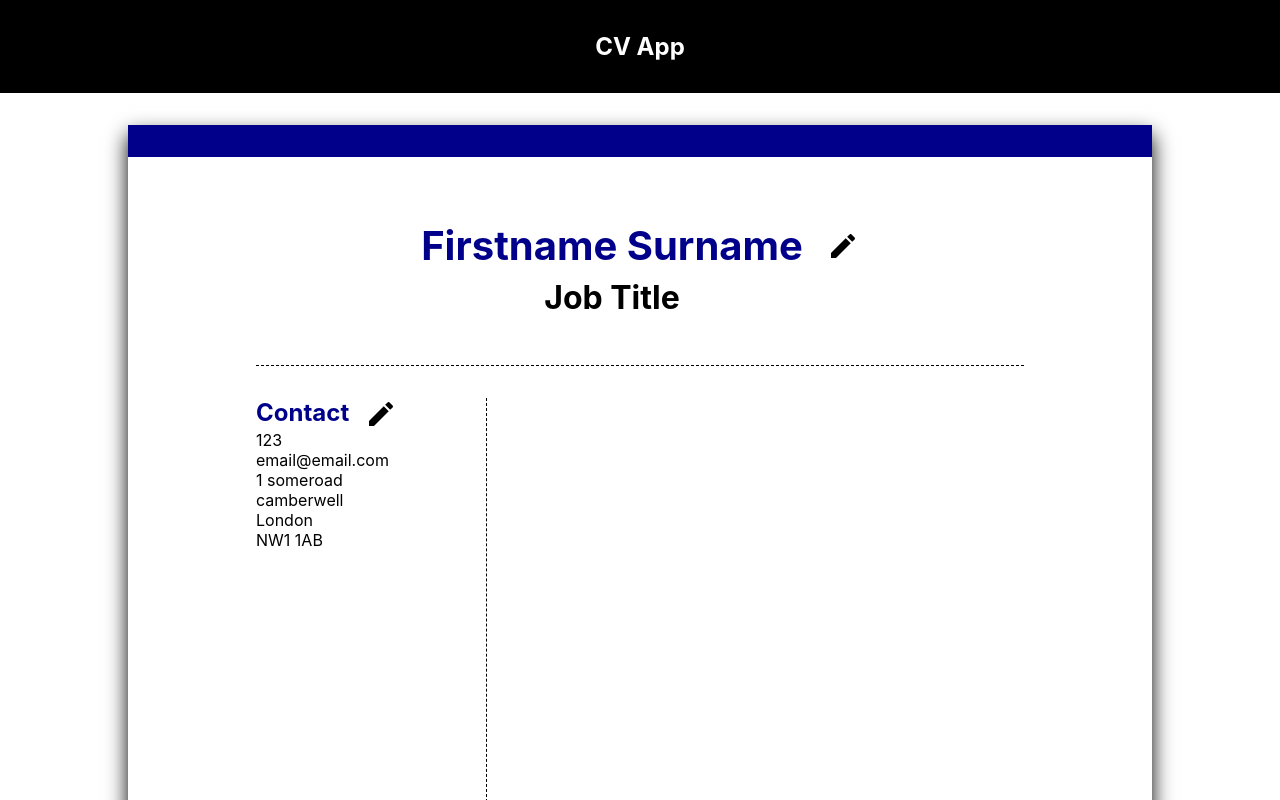
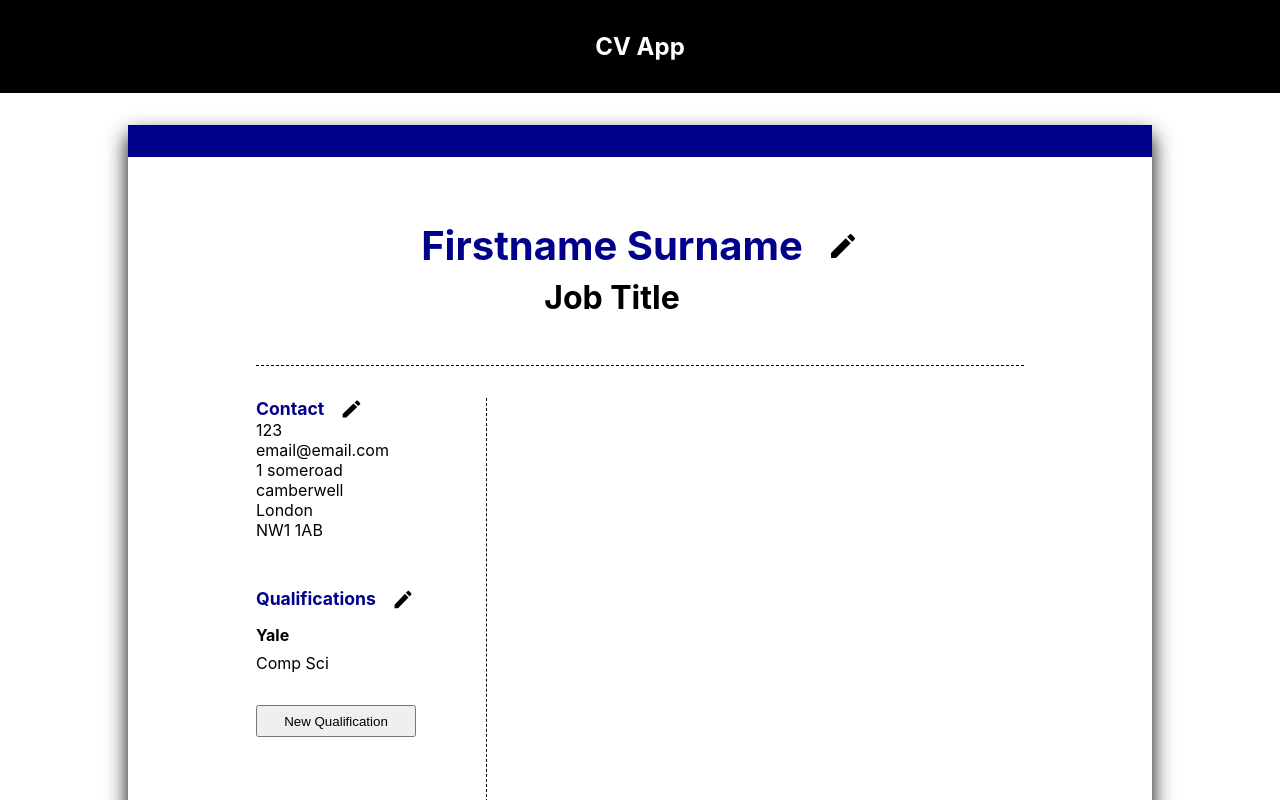
Before and after one commit to Delta-a-Sierra/cv-app-react, a React (Create React App) app: page / in a window 1280 px wide. Shown: the top 800 px of the page. Built offline with nearby package versions, Linux system fonts and the light colour scheme.

Commit message:
added Qualifitions section with the ability to edit, add and delete qualificaitons (minimal css)

```diff
--- a/package.json
+++ b/package.json
@@ -36,6 +36,7 @@
     ]
   },
   "devDependencies": {
-    "node-sass": "^4.14.1"
+    "node-sass": "^4.14.1",
+    "react-uuid": "^1.0.2"
   }
 }
--- a/src/App.js
+++ b/src/App.js
@@ -1,6 +1,7 @@
 import './App.scss';
 import Title from './components/title/Title'
 import Contact from './components/contact/Contact'
+import Qualifications from './components/qualifications/Qualifications'
 
 function App() {
   return (
@@ -15,6 +16,8 @@ function App() {
           <div className="contentSplit">
             <div className="side">
               <Contact />
+              <Qualifications />
+
             </div>
             <div className="main">
 
--- a/src/App.scss
+++ b/src/App.scss
@@ -49,6 +49,9 @@ $primary-color: darkblue;
     border-right: 1px dashed black;
     height: 100vh;
     width: 30%;
+    display: flex;
+    flex-direction: column;
+    gap: 3rem;
 
   }
 
--- a/src/components/contact/Contact.js
+++ b/src/components/contact/Contact.js
@@ -1,4 +1,4 @@
-import react, {Component} from 'react'
+import React, {Component} from 'react'
 import './style.scss'
 import ModeToggleBtn from '../../utils/modeToggleBtn/ModeToggleBtn'
 
--- a/src/components/contact/style.scss
+++ b/src/components/contact/style.scss
@@ -4,6 +4,12 @@ $primary-color: darkblue;
 
     h2{
         color: $primary-color;
+        font-size: 1.1rem;
+    }
+
+    button{
+        width: 1.4rem;
+        height: 1.4rem;
     }
 
     label{
--- /dev/null
+++ b/src/components/qualifications/Qualification.js
@@ -0,0 +1,62 @@
+import React, {Component} from 'react'
+import "./style.scss"
+
+
+class Qualification extends Component{
+
+    constructor(props){
+        super(props)
+
+        this.state = {
+            qualification : this.props.qualification,
+            location: this.props.location,
+            key: this.props.key
+        }
+
+        this.changeLocation = this.changeLocation.bind(this)
+        this.changeQualification = this.changeQualification.bind(this)
+    }
+
+    changeLocation(e){
+        this.setState({
+            location: e.target.value
+        })
+    }
+
+    changeQualification(e){
+        this.setState({
+            qualification: e.target.value
+        })
+    }
+
+
+    render(){
+        const {qualification, location} = this.state
+
+        if(this.props.mode === 'preview'){
+            return(
+                <div className="Qualification">
+                    <p className="bold">{location}</p>
+                    <p>{qualification}</p>
+                </div>
+            )
+        }
+        return(
+            <div className="Qualification">
+                <label>
+                    School / University
+                    <input type="text" className="bold" value={location} onChange={this.changeLocation}></input>
+                </label>
+                <label>
+                    Qualification
+                    <input type="text" className="bold" value={qualification} onChange={this.changeQualification}></input>
+                </label>
+                <button className="rg-btn" onClick={() => this.props.deleteEntry(this.state.key)}>delete</button>
+
+            </div>
+        )
+    }
+
+}
+
+export default Qualification
--- a/src/components/qualifications/Qualifications.js
+++ b/src/components/qualifications/Qualifications.js
@@ -1,11 +1,70 @@
-import React, {Component, component} from 'react'
+import React, {Component} from 'react'
+import "./style.scss"
+import Qualification from './Qualification'
+import ModeToggleBtn from '../../utils/modeToggleBtn/ModeToggleBtn'
+import uuid from 'react-uuid'
+
+
 
 class Qualifications extends Component{
     constructor(props){
         super(props)
 
         this.state = {
-            mode = 'preview'
+            mode : 'preview',
+            qualifications : [{location: 'Yale', qualification: 'Comp Sci', key: uuid()}]
         }
+
+        this.changeMode = this.changeMode.bind(this)
+        this.addQualification = this.addQualification.bind(this)
+        this.deleteQualification = this.deleteQualification.bind(this)
+    }
+
+    changeMode(){
+        if(this.state.mode === 'edit'){
+            this.setState({
+                mode : 'preview'
+            })
+            return
+        }
+        this.setState({
+            mode : 'edit'
+        })
+    }
+
+    addQualification(e){
+        e.preventDefault()
+        this.setState({
+            qualifications: [...this.state.qualifications, {location: 'Location', qualification: 'Qualification', key: uuid()}]
+        })
+    }
+
+    deleteQualification = key => {
+        const updatedQualifications = this.state.qualifications.filter(qualification => qualification.key !== key)
+        this.setState({
+            qualifications: [...updatedQualifications]
+        })
+    }
+
+    render(){
+        const qualifications = this.state.qualifications.map((qualification) => <Qualification key={qualification.key} mode={this.state.mode}
+        location={qualification.location} qualification={qualification.qualification} deleteEntry={() => this.deleteQualification(qualification.key)}/>)
+
+        console.log(qualifications)
+
+        return(
+            <div className="Qualifications">
+                <div>
+                    <h2>Qualifications</h2>
+                    <ModeToggleBtn changeMode={this.changeMode} mode={this.state.mode}/>
+                </div>
+                {qualifications}
+                <button className="rg-btn" onClick={this.addQualification}>New Qualification</button>
+            </div>
+
+        )
+
     }
 }
+
+export default Qualifications
--- /dev/null
+++ b/src/components/qualifications/style.scss
@@ -0,0 +1,51 @@
+$primary-color: darkblue;
+
+.Qualifications{
+    h2{
+        color: $primary-color;
+        margin-bottom: 1rem;
+        font-size: 1.1rem;
+    }
+
+    div{
+        display: flex;
+        gap: 1rem;
+    }
+
+    button{
+        width: 1.4rem;
+        height: 1.4rem;
+    }
+
+    .rg-btn{
+        padding: 0.2rem;
+        width: 10rem;
+        height: 2rem;
+    }
+}
+
+
+div .Qualification{
+    display: flex;
+    flex-direction: column;
+    gap: 0.5rem;
+}
+
+.Qualification{
+
+    margin-bottom: 2rem;
+
+    .bold{
+        font-weight: bold;
+    }
+
+    label{
+        display: flex;
+        flex-direction: column;
+    }
+
+    input{
+        min-width: 12rem;
+        max-width: 12rem;
+    }
+}
--- a/src/utils/modeToggleBtn/ModeToggleBtn.js
+++ b/src/utils/modeToggleBtn/ModeToggleBtn.js
@@ -1,4 +1,4 @@
-import React, {Component} from 'react';
+import React from 'react';
 import './style.scss'
 
 function ModeToggleBtn(props){
```
Also changed, not shown: 2 other files (tests, documents, lock files or other folders).
